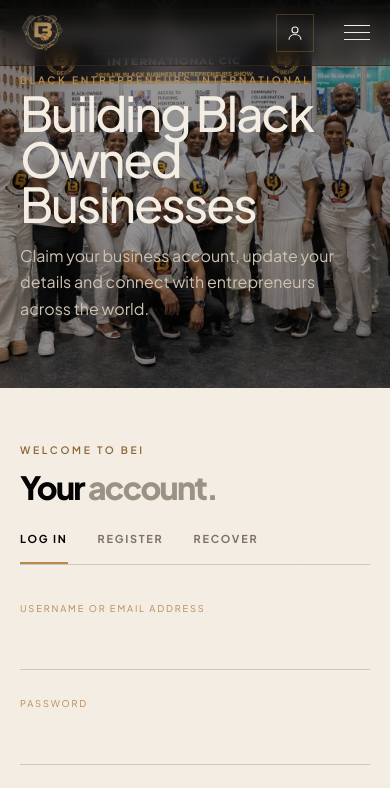
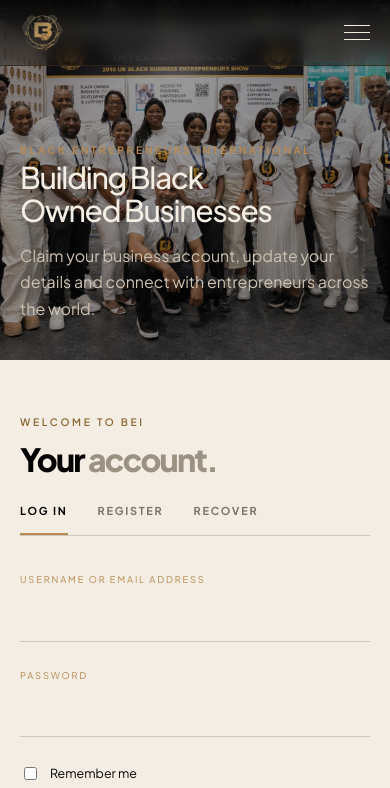
Before and after one commit to bygfutmedia/bei-preview, a plain HTML site: page sign-in.html in a window 390 px wide. Shown: the top 788 px of the page. Drawn offline with nearby package versions, Linux system fonts and the light colour scheme.

Commit message:
Add files via upload

```diff
--- a/assets/css/bei.css
+++ b/assets/css/bei.css
@@ -1608,6 +1608,15 @@ p, li, .faq__body, .lede, .prose p, .plan-card__desc, .article-body p,
 /* Article headings — tighter */
 .article-body h2 { margin-top: 25px !important; line-height: 1.1 !important; }
 
+/* Sign-in page: hide account icon and give the visual copy room on mobile */
+body[data-page="auth"] .login-wrap { display: none; }
+@media (max-width: 760px) {
+  .auth__visual { min-height: 360px !important; padding-top: 0; }
+  .auth__visual-copy { position: absolute; left: var(--pad); right: var(--pad); bottom: 22px; padding: 0; }
+  .auth__visual-copy h2 { font-size: 30px !important; line-height: 1.1 !important; }
+  .auth__visual-copy p { font-size: 14px; margin-top: 10px; }
+}
+
 
 /* Dynamic directory results */
 .dir-results-grid { display: grid; grid-template-columns: repeat(3, minmax(0, 1fr)); gap: 20px; padding-top: 26px; }
--- a/wp/bei-design-system/assets/css/bei.css
+++ b/wp/bei-design-system/assets/css/bei.css
@@ -1608,6 +1608,15 @@ p, li, .faq__body, .lede, .prose p, .plan-card__desc, .article-body p,
 /* Article headings — tighter */
 .article-body h2 { margin-top: 25px !important; line-height: 1.1 !important; }
 
+/* Sign-in page: hide account icon and give the visual copy room on mobile */
+body[data-page="auth"] .login-wrap { display: none; }
+@media (max-width: 760px) {
+  .auth__visual { min-height: 360px !important; padding-top: 0; }
+  .auth__visual-copy { position: absolute; left: var(--pad); right: var(--pad); bottom: 22px; padding: 0; }
+  .auth__visual-copy h2 { font-size: 30px !important; line-height: 1.1 !important; }
+  .auth__visual-copy p { font-size: 14px; margin-top: 10px; }
+}
+
 
 /* Dynamic directory results */
 .dir-results-grid { display: grid; grid-template-columns: repeat(3, minmax(0, 1fr)); gap: 20px; padding-top: 26px; }
```
